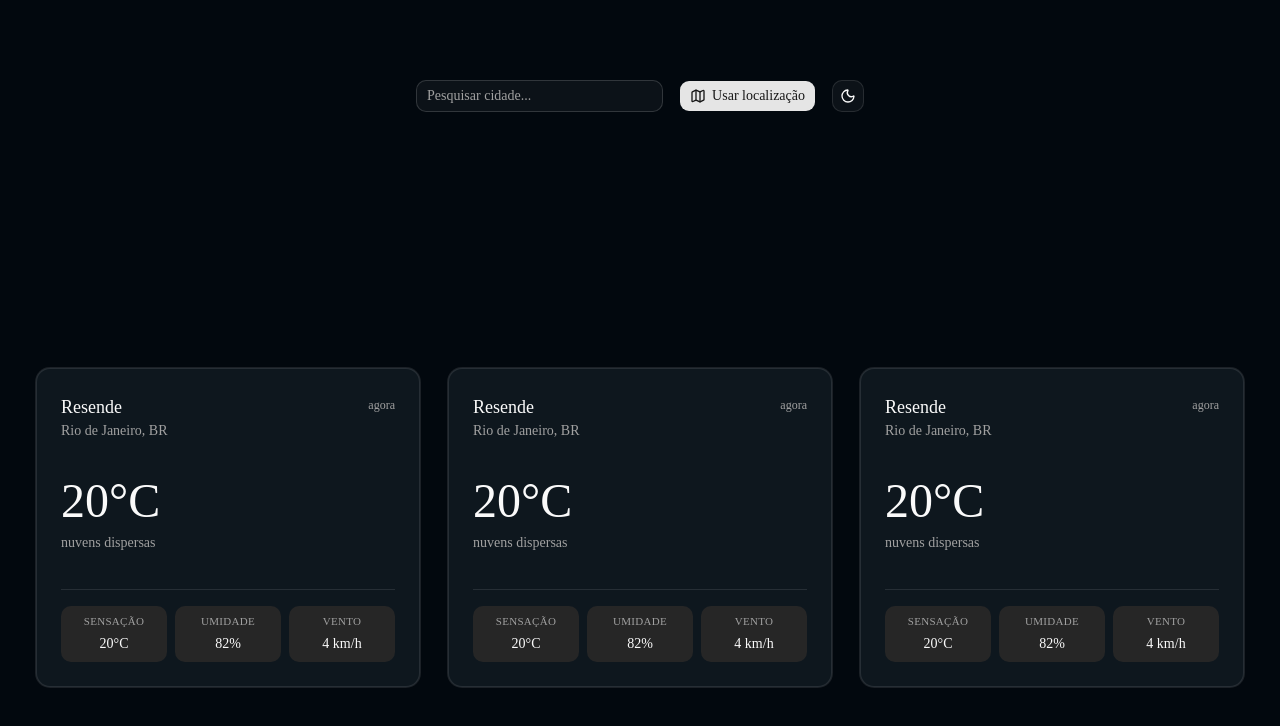
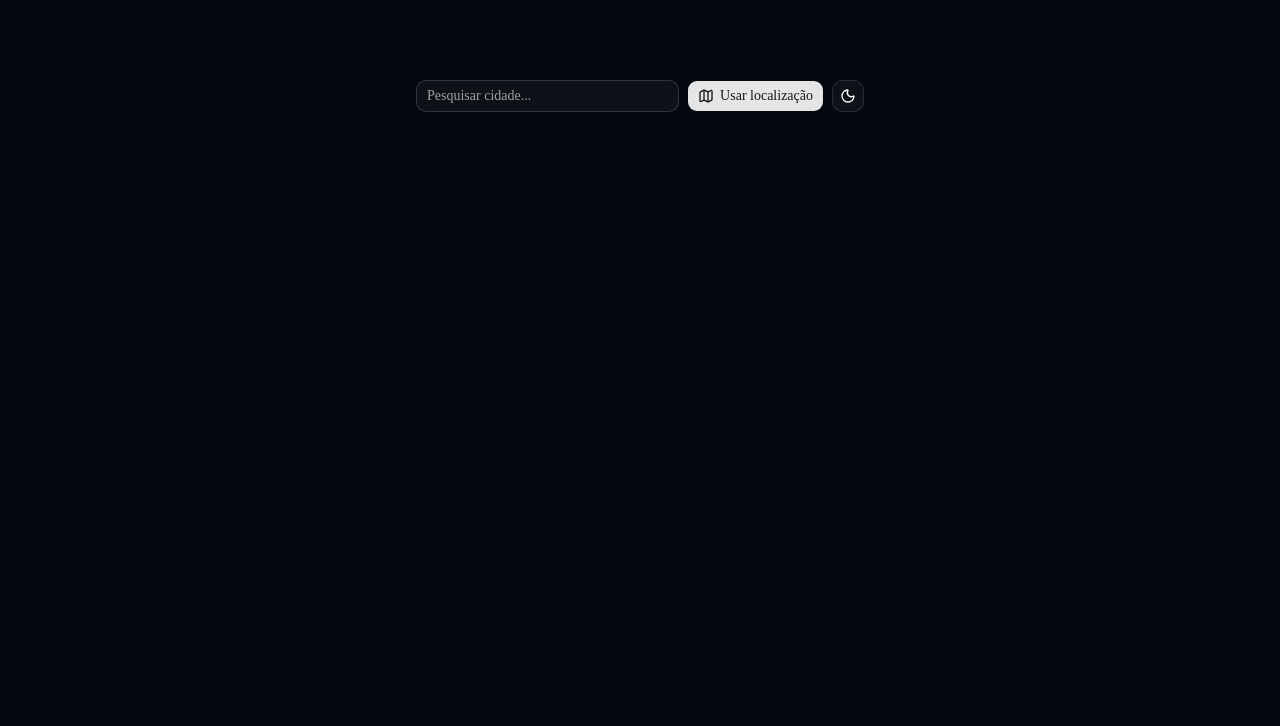
Before and after one commit to marciovin/weather-app, a Next.js app: page / in a window 1280 px wide. Shown: the top 726 px of the page. Built offline with nearby package versions, Linux system fonts and the light colour scheme.

Commit message:
adicionando api para auxiliar na busca de cidades

```diff
--- /dev/null
+++ b/app/api/cities/route.ts
@@ -0,0 +1,11 @@
+export async function GET(req: Request) {
+  const { searchParams } = new URL(req.url)
+  const query = searchParams.get('q')
+
+  const key = process.env.OPENWEATHER_API_KEY
+  const res = await fetch(
+    `http://api.openweathermap.org/geo/1.0/direct?q=${query}&limit=5&appid=${key}`
+  )
+  const data = await res.json()
+  return Response.json(data)
+}
--- a/app/page.tsx
+++ b/app/page.tsx
@@ -1,14 +1,31 @@
 'use client'
+import { useState } from 'react'
 import { Button } from '@/components/ui/button'
 import { Card } from '@/components/ui/card'
 import { Input } from '@/components/ui/input'
 import { MapIcon } from 'lucide-react'
-import { useState } from 'react'
 import { ThemeToggle } from '@/components/ThemeToggle'
 
+interface WeatherData {
+  name: string
+  sys: { country: string }
+  main: { temp: number; feels_like: number; humidity: number }
+  weather: { description: string }[]
+  wind: { speed: number }
+}
+
+interface CitySuggestion {
+  name: string
+  state?: string
+  country: string
+  lat: number
+  lon: number
+}
 
 export default function Home() {
-  const [weatherData, setWeatherData] = useState(null)
+  const [weatherData, setWeatherData] = useState<WeatherData | null>(null)
+  const [city, setCity] = useState('')
+  const [suggestions, setSuggestions] = useState<CitySuggestion[]>([])
 
   const handleGeolocate = () => {
     navigator.geolocation.getCurrentPosition(({ coords }) => {
@@ -18,127 +35,110 @@ export default function Home() {
     })
   }
 
+  const handleSearch = (e: React.KeyboardEvent<HTMLInputElement>) => {
+    if (e.key === 'Enter' && city.trim()) {
+      fetch(`/api/weather?city=${city}`)
+        .then(r => r.json())
+        .then(setWeatherData)
+      setSuggestions([])
+    }
+  }
+
+  const handleInputChange = (e: React.ChangeEvent<HTMLInputElement>) => {
+    const value = e.target.value
+    setCity(value)
+
+    if (value.length < 3) {
+      setSuggestions([])
+      return
+    }
+
+    fetch(`/api/cities?q=${value}`)
+      .then(r => r.json())
+      .then(setSuggestions)
+  }
+
+  const handleSelectCity = (suggestion: CitySuggestion) => {
+    setCity(suggestion.name)
+    setSuggestions([])
+    fetch(`/api/weather?lat=${suggestion.lat}&lon=${suggestion.lon}`)
+      .then(r => r.json())
+      .then(setWeatherData)
+  }
+
   return (
+    <div className="min-h-screen bg-background flex flex-col items-center justify-start pt-20 px-4">
 
-
-    <div className="min-h-screen flex flex-col items-center justify-start pt-20 px-4">
-    {/*Header*/}
-    <div className="flex gap-4 w-full max-w-md">
-      <Input placeholder="Pesquisar cidade..." className="flex-1" />
+      {/* header */}
+      <div className="flex gap-2 w-full max-w-md relative">
+        <div className="relative flex-1">
+          <Input
+            placeholder="Pesquisar cidade..."
+            value={city}
+            onChange={handleInputChange}
+            onKeyDown={handleSearch}
+          />
+          {suggestions.length > 0 && (
+            <div className="absolute top-full mt-1 w-full bg-card border rounded-xl z-10 overflow-hidden">
+              {suggestions.map((s, i) => (
+                <button
+                  key={i}
+                  onClick={() => handleSelectCity(s)}
+                  className="w-full text-left px-4 py-2 text-sm hover:bg-muted transition-colors"
+                >
+                  {s.name}{s.state ? `, ${s.state}` : ''}, {s.country}
+                </button>
+              ))}
+            </div>
+          )}
+        </div>
         <Button onClick={handleGeolocate}>
           <MapIcon /> Usar localização
         </Button>
         <ThemeToggle />
       </div>
 
-
-    {/*cards*/}
-
-  <div className="flex columns-3 justify-center w-full mt-64 px-4 bg-sky gap-7">
-  <Card className="w-full max-w-sm rounded-xl border p-6">
+      {/* card */}
+      {weatherData && (
+        <div className="flex justify-center w-full mt-16 px-4">
+          <Card className="w-full max-w-sm rounded-xl bg-card border p-6">
 
             <div className="flex items-start justify-between mb-5">
               <div>
-        <p className="text-lg font-medium">Resende</p>
-        <p className="text-sm text-muted-foreground">Rio de Janeiro, BR</p>
+                <p className="text-lg font-medium">{weatherData.name}</p>
+                <p className="text-sm text-muted-foreground">{weatherData.sys.country}</p>
               </div>
               <span className="text-xs text-muted-foreground mt-1">agora</span>
             </div>
 
-    <div className="flex items-end justify-between mb-5">
-      <div>
-        <p className="text-5xl font-medium leading-none">20°C</p>
-        <p className="text-sm text-muted-foreground mt-2">nuvens dispersas</p>
-      </div>
+            <div className="mb-5">
+              <p className="text-5xl font-medium leading-none">
+                {Math.round(weatherData.main.temp)}°C
+              </p>
+              <p className="text-sm text-muted-foreground mt-2 capitalize">
+                {weatherData.weather[0].description}
+              </p>
             </div>
 
             <div className="grid grid-cols-3 gap-2 pt-4 border-t">
               <div className="bg-muted rounded-lg p-2 text-center">
                 <p className="text-[11px] text-muted-foreground uppercase tracking-wide mb-1">Sensação</p>
-        <p className="text-sm font-medium">20°C</p>
+                <p className="text-sm font-medium">{Math.round(weatherData.main.feels_like)}°C</p>
               </div>
               <div className="bg-muted rounded-lg p-2 text-center">
                 <p className="text-[11px] text-muted-foreground uppercase tracking-wide mb-1">Umidade</p>
-        <p className="text-sm font-medium">82%</p>
+                <p className="text-sm font-medium">{weatherData.main.humidity}%</p>
               </div>
               <div className="bg-muted rounded-lg p-2 text-center">
                 <p className="text-[11px] text-muted-foreground uppercase tracking-wide mb-1">Vento</p>
-        <p className="text-sm font-medium">4 km/h</p>
-      </div>
-    </div>
-
-  </Card>
-
-  <Card className="w-full max-w-sm rounded-xl border p-6">
-
-    <div className="flex items-start justify-between mb-5">
-      <div>
-        <p className="text-lg font-medium">Resende</p>
-        <p className="text-sm text-muted-foreground">Rio de Janeiro, BR</p>
-      </div>
-      <span className="text-xs text-muted-foreground mt-1">agora</span>
-    </div>
-
-    <div className="flex items-end justify-between mb-5">
-      <div>
-        <p className="text-5xl font-medium leading-none">20°C</p>
-        <p className="text-sm text-muted-foreground mt-2">nuvens dispersas</p>
-      </div>
-    </div>
-
-    <div className="grid grid-cols-3 gap-2 pt-4 border-t">
-      <div className="bg-muted rounded-lg p-2 text-center">
-        <p className="text-[11px] text-muted-foreground uppercase tracking-wide mb-1">Sensação</p>
-        <p className="text-sm font-medium">20°C</p>
-      </div>
-      <div className="bg-muted rounded-lg p-2 text-center">
-        <p className="text-[11px] text-muted-foreground uppercase tracking-wide mb-1">Umidade</p>
-        <p className="text-sm font-medium">82%</p>
-      </div>
-      <div className="bg-muted rounded-lg p-2 text-center">
-        <p className="text-[11px] text-muted-foreground uppercase tracking-wide mb-1">Vento</p>
-        <p className="text-sm font-medium">4 km/h</p>
-      </div>
-    </div>
-
-  </Card>
-
-  <Card className="w-full max-w-sm rounded-xl border p-6">
-
-    <div className="flex items-start justify-between mb-5">
-      <div>
-        <p className="text-lg font-medium">Resende</p>
-        <p className="text-sm text-muted-foreground">Rio de Janeiro, BR</p>
-      </div>
-      <span className="text-xs text-muted-foreground mt-1">agora</span>
-    </div>
-
-    <div className="flex items-end justify-between mb-5">
-      <div>
-        <p className="text-5xl font-medium leading-none">20°C</p>
-        <p className="text-sm text-muted-foreground mt-2">nuvens dispersas</p>
-      </div>
-    </div>
-
-    <div className="grid grid-cols-3 gap-2 pt-4 border-t">
-      <div className="bg-muted rounded-lg p-2 text-center">
-        <p className="text-[11px] text-muted-foreground uppercase tracking-wide mb-1">Sensação</p>
-        <p className="text-sm font-medium">20°C</p>
-      </div>
-      <div className="bg-muted rounded-lg p-2 text-center">
-        <p className="text-[11px] text-muted-foreground uppercase tracking-wide mb-1">Umidade</p>
-        <p className="text-sm font-medium">82%</p>
-      </div>
-      <div className="bg-muted rounded-lg p-2 text-center">
-        <p className="text-[11px] text-muted-foreground uppercase tracking-wide mb-1">Vento</p>
-        <p className="text-sm font-medium">4 km/h</p>
+                <p className="text-sm font-medium">{Math.round(weatherData.wind.speed * 3.6)} km/h</p>
               </div>
             </div>
 
           </Card>
         </div>
+      )}
 
-  {weatherData && <pre>{JSON.stringify(weatherData, null, 2)}</pre>}
     </div>
   )
 }
```
Lines whose indentation alone changed are shown as unchanged.
